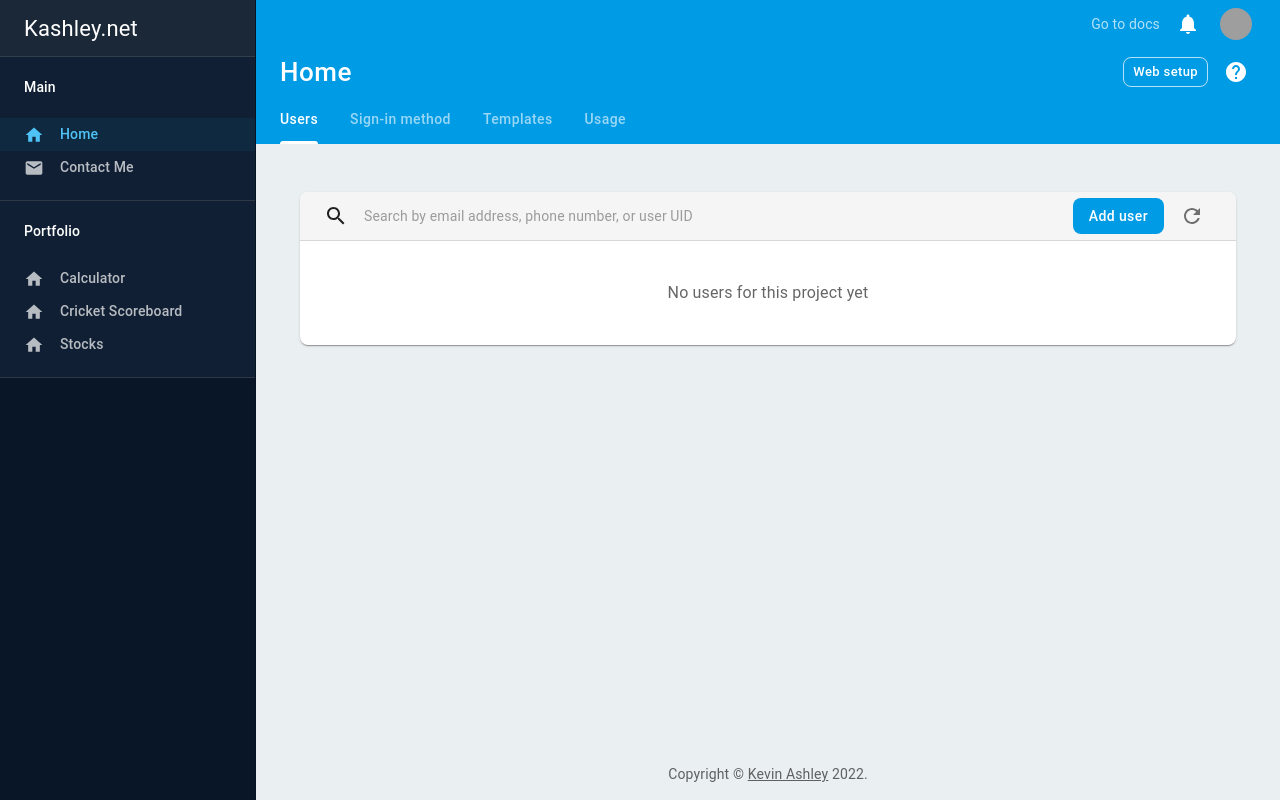
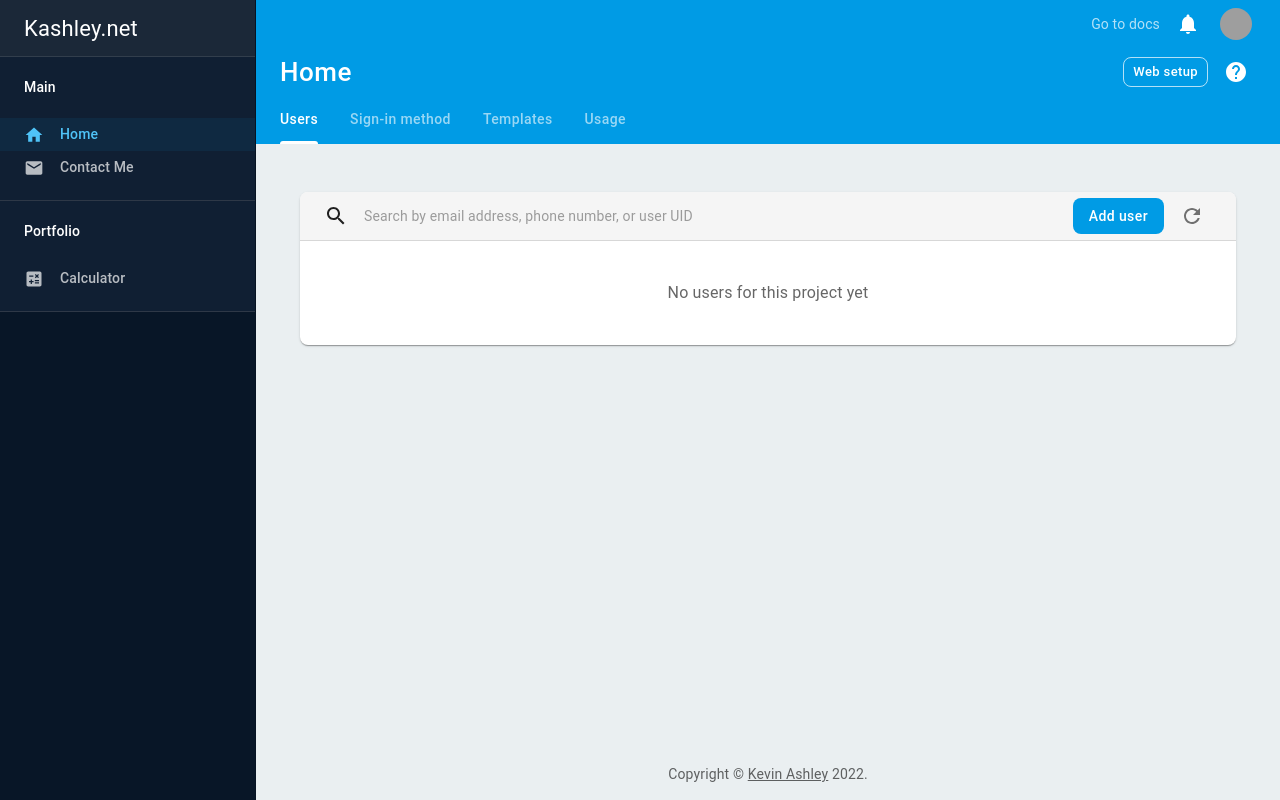
Before and after one commit to KevinAshley/kashley.net, a React (Create React App) app: page / in a window 1280 px wide. Built offline with nearby package versions, Linux system fonts and the light colour scheme; grey boxes are pictures that could not be loaded.

Commit message:
removed pages under construction

```diff
--- a/src/routes.js
+++ b/src/routes.js
@@ -4,6 +4,7 @@ import { loadableOptions, handleImportError } from "./utils";
 import loadable from "@loadable/component";
 import HomeIcon from "@mui/icons-material/Home";
 import MailIcon from "@mui/icons-material/Mail";
+import CalculateIcon from "@mui/icons-material/Calculate";
 
 const Home = loadable(() => import("./pages/home"), loadableOptions);
 const CricketScoreboard = loadable(() => import("./pages/cricketScoreboard"), loadableOptions);
@@ -30,20 +31,20 @@ export const portfolioRoutes = [
         label: "Calculator",
         component: Calculator,
         route: "/calculator/",
-        icon: HomeIcon,
+        icon: CalculateIcon,
     },
-    {
-        label: "Cricket Scoreboard",
-        component: CricketScoreboard,
-        route: "/cricket-scoreboard/",
-        icon: HomeIcon,
-    },
-    {
-        label: "Stocks",
-        component: Stocks,
-        route: "/stocks/",
-        icon: HomeIcon,
-    },
+    // {
+    //     label: "Cricket Scoreboard",
+    //     component: CricketScoreboard,
+    //     route: "/cricket-scoreboard/",
+    //     icon: HomeIcon,
+    // },
+    // {
+    //     label: "Stocks",
+    //     component: Stocks,
+    //     route: "/stocks/",
+    //     icon: HomeIcon,
+    // },
 ];
 
 export const routes = mainRoutes.concat(portfolioRoutes);
```
